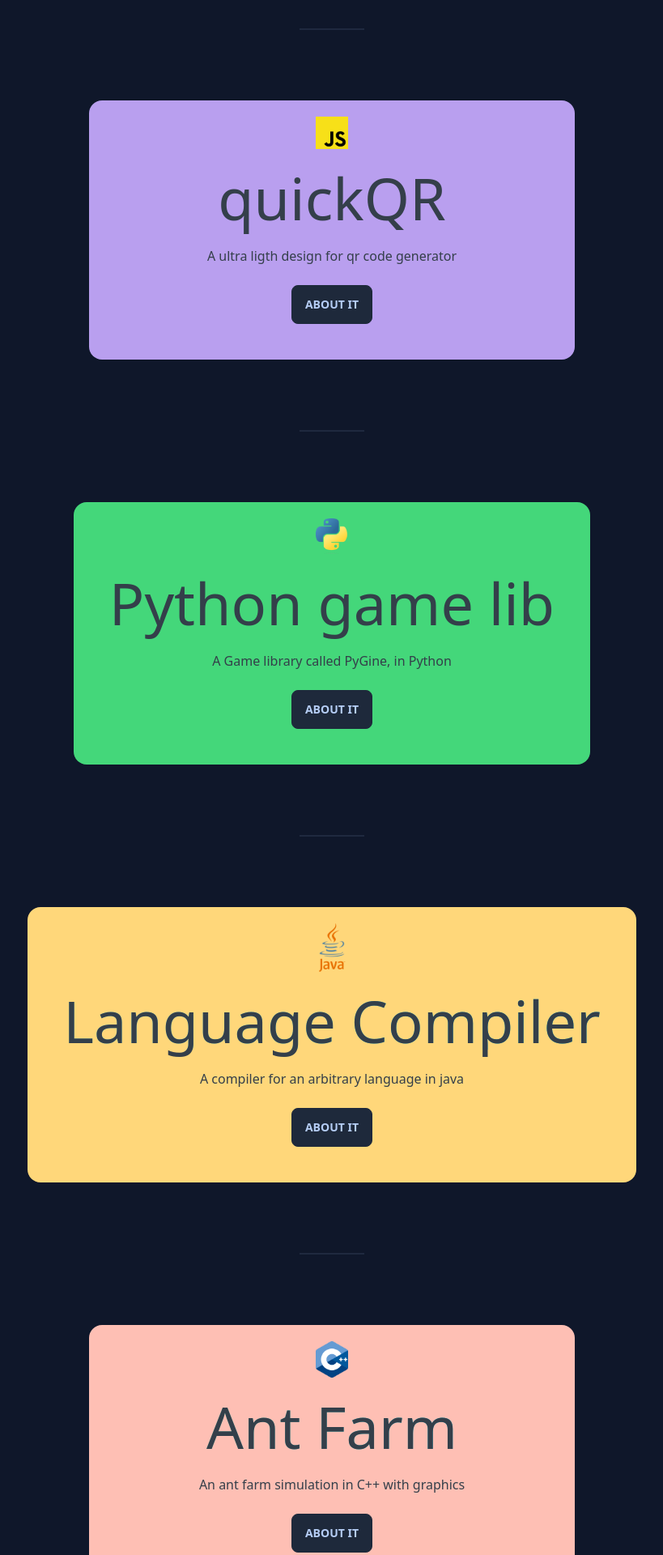
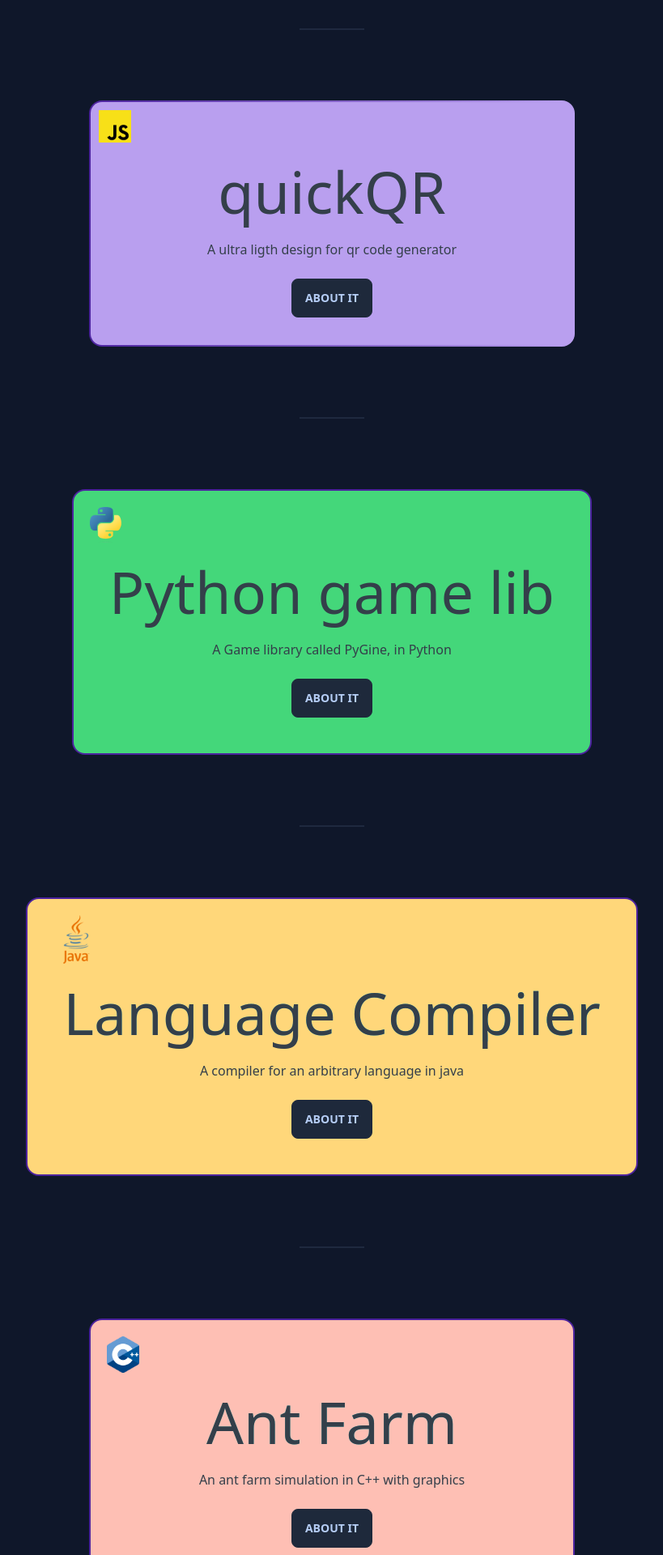
Before and after one commit to lumi-git/mywebsite, a SvelteKit app: page /projects in a window 1280 px wide. Shown: the part 300-2220 px from the top of the page at 81% size, without its empty margins (230-1049 px from the left). Built offline with nearby package versions, Linux system fonts and the light colour scheme.

Commit message:
restyle the project section

```diff
--- a/src/app.css
+++ b/src/app.css
@@ -59,29 +59,41 @@ html,body{
 }
 
 .tc1{
+
     color : #343f4a
 }
 
 .c1{
+    border-width: 2px;
+    border-color: #4c239e;
     background-color : #44D77A;
 
 }
 
 .c2{
+    border-width: 2px;
+    border-color: #4c239e;
     background-color : #FFD77A;
 }
 
 .c3{
+    border-width: 2px;
+    border-color: #4c239e;
     background-color : #FEBFB4;
 }
 .c4{
+    border-width: 2px;
+    border-color: #4c239e;
     background-color : #DBBFE8;
 }
 .c5{
+    border-width: 2px;
+    border-color: #4c239e;
     background-color : #B5DAFE;
 }
 
 .Link{
+
     background-color : #b99fef;
 }
 
@@ -89,6 +101,22 @@ html,body{
     width: 2%;
 }
 
-.quickqr{
-    background-color : #b99fef;
+.quickqr {
+    background-color: #b99fef; /* Fallback for older browsers */
+    background-clip: padding-box; /* This ensures the gradient background is only applied to the padding area. */
+    border: 2px solid transparent; /* We set a transparent border... */
+    position: relative; /* Position relative is required to position the pseudo-element */
+    padding: 10px; /* Adjust padding as needed */
 }
+
+/* Create a pseudo-element for the gradient border */
+.quickqr::before {
+    content: '';
+    position: absolute;
+    top: 0; right: 0; bottom: 0; left: 0;
+    z-index: -1; /* Place the pseudo-element behind the content */
+    margin: -2px; /* This should match the border width */
+    border-radius: inherit; /* Inherit border-radius from the parent */
+    background-image: linear-gradient(to right, #4c239e, #b99fef); /* Your gradient */
+    background-clip: padding-box; /* Clip the background to the inside edge of the border */
+}
--- a/src/lib/DividerTimeline.svelte
+++ b/src/lib/DividerTimeline.svelte
@@ -5,7 +5,7 @@
 </script>
 
 <div class="w-1/5  flex justify-center ">
-    <div class="relative flex h-full w-1 bg-indigo-300 items-center justify-center">
+    <div class="relative flex h-full w-1 bg-indigo-300 items-center justify-center hover:scale-110 hover:opacity-100 opacity-60 duration-200">
         <div class="absolute flex flex-col justify-center h-24 w-24 rounded-xl border-2 border-indigo-400 leading-none text-center z-10 bg-slate-700 font-thin">
             <div class = "text-zinc-200 font-bold text-2xl ">
                 {content}</div>
--- a/src/lib/EducationTimeline.svelte
+++ b/src/lib/EducationTimeline.svelte
@@ -20,9 +20,25 @@ import { onMount } from 'svelte';
 <div class="min-h-screen hidden sm:flex ">
     <div class="min-h-screen flex justify-center">
         <div class="w-2/3 mx-auto">
-            <div class="flex flex-row w-full" />
 
 
+
+            <div class="flex flex-row w-full" >
+                <!-- left col -->
+
+                <div class="w-2/5 px-2 py-10 text-center">
+
+                    <p class = "text-5xl hover:opacity-30 duration-200">Education</p>
+
+                </div>
+
+                <!--line column-->
+                <DividerTimeline content=Now/>
+                <div class="w-2/5 px-2 py-10  text-center ">
+                    <p class = "text-5xl hover:opacity-30 duration-200">Jobs</p>
+
+                </div>
+            </div>
 
             <div class="flex flex-row w-full" >
                 <!-- left col -->
@@ -33,7 +49,7 @@ import { onMount } from 'svelte';
                 />
 
                 <!--line column-->
-                <DividerTimeline content = "Now 2024"/>
+                <DividerTimeline content = "2024"/>
                 <!--right column-->
                 <TimelineItem  card_title="professional contrat" card_desc = "At CapGemini Rennes"
                 card_content = "During this last year of school, I will also work at capgemini. I just started my time at capgemini. I will post later about my experience here.
--- a/src/routes/education/+page.svelte
+++ b/src/routes/education/+page.svelte
@@ -25,9 +25,11 @@
 
     <h1 class = "hidden sm:flex text-center text-7xl pt-10 pb-4 font-extrabold text-transparent bg-clip-text bg-gradient-to-r from-emerald-200 to-cyan-500 sm:m-4  "> / </h1>
 
-    <h1 class = "text-center text-7xl pt-10 pb-4 font-extrabold text-transparent bg-clip-text bg-gradient-to-r from-emerald-200 to-cyan-500 sm:mt-4 ">Job</h1>
+    <h1 class = "text-center text-7xl sm:pt-10 pb-4 font-extrabold text-transparent bg-clip-text bg-gradient-to-r from-emerald-200 to-cyan-500 sm:mt-4 ">Job</h1>
+
+
 </div>
-
+<h1 class = "text-center text-7xl pb-4 font-extrabold text-transparent bg-clip-text bg-gradient-to-r from-emerald-100 to-cyan-200 sm:mt-4 ">Timeline</h1>
 <div class=" w-20 m-auto mt-10 mb-20"></div>
 
 
--- a/src/routes/projects/+page.svelte
+++ b/src/routes/projects/+page.svelte
@@ -30,21 +30,23 @@
 
     <div data-aos="slide-right">
 
-        <div class = "items-center card quickqr bg-opacity-60 rounded-2xl w-1/2 m-auto p-5 min-w-fit ">
+        <a href = "/projects/quickqr">
+            <div class = "items-center text-center rounded-2xl quickqr bg-opacity-60 w-1/2 m-auto p-5 min-w-fit hover:scale-[1.01] duration-100">
 
-            <img src = "javascriptLogo.png" class = " flex  w-10 " alt = "Python" />
-            <h1 class = "tc1 text-3xl sm:text-7xl  m-6" >quickQR</h1>
-            <p class = "tc1 text-center">A ultra ligth design for qr code generator</p>
-            <a href = "/projects/quickqr" class = "btn  m-6">About it </a>
+                <img src = "javascriptLogo.png" class = " flex  w-10 " alt = "Python" />
+                <h1 class = "tc1 text-3xl sm:text-7xl  m-6" >quickQR</h1>
+                <p class = "tc1 text-center">A ultra ligth design for qr code generator</p>
+                <a href = "/projects/quickqr" class = "btn  m-6">About it </a>
 
-        </div>
+            </div>
+        </a>
     </div>
 
     <div class="divider w-20 m-auto mt-20 mb-20"></div>
 
     <div data-aos="slide-left">
-
-        <div class = "items-center card c1 bg-opacity-60 rounded-2xl w-1/2 m-auto p-5 min-w-fit ">
+        <a href = "/projects/PyGine">
+        <div class = "items-center text-center c1 bg-opacity-60 rounded-2xl w-1/2 m-auto p-5 min-w-fit hover:scale-[1.01] duration-100">
 
             <img src = "pytonLogo.png" class = " flex  w-10 " alt = "Python" />
             <h1 class = "tc1 text-3xl sm:text-7xl  m-6" >Python game lib</h1>
@@ -52,26 +54,29 @@
             <a href = "/projects/PyGine" class = "btn  m-6">About it </a>
 
         </div>
+    </a>
     </div>
 
 
     <div class="divider w-20 m-auto mt-20 mb-20"></div>
 
     <div data-aos="slide-right">
-        <div class = "items-center  card c2   bg-opacity-60   rounded-2xl  w-1/2 m-auto p-5 min-w-fit">
+        <a href = "/projects/WhileCompiler">
+        <div class = "items-center text-center c2   bg-opacity-60   rounded-2xl  w-1/2 m-auto p-5 min-w-fit hover:scale-[1.01] duration-100">
             <img src = "javaLogo.png" class = " flex justify-center w-20" alt = "Java"/>
 
             <h1 class = "tc1 text-3xl sm:text-7xl bg-clip-text bg-gradient-to-r from-emerald-200 to-cyan-500 m-6" >Language Compiler</h1>
             <p class = "tc1 text-center">A compiler for an arbitrary language in java</p>
             <a href = "/projects/WhileCompiler" class = "btn  m-6">About it </a>
         </div>
+        </a>
     </div>
 
 
     <div class="divider w-20 m-auto mt-20 mb-20"></div>
 
     <div data-aos="slide-left">
-        <div class = "items-center  card c3   bg-opacity-60   rounded-2xl  w-1/2 m-auto p-5 min-w-fit">
+        <div class = "items-center text-center c3   bg-opacity-60   rounded-2xl  w-1/2 m-auto p-5 min-w-fit hover:scale-[1.01] duration-100">
             <img src = "c++Logo.png" class = " flex justify-center w-10 " alt = "C++"/>
 
             <h1 class = "tc1 text-3xl sm:text-7xl bg-clip-text bg-gradient-to-r from-emerald-200 to-cyan-500 m-6" >Ant Farm</h1>
@@ -84,7 +89,7 @@
 
     <div data-aos="slide-right">
 
-        <div class = "items-center Link card bg-opacity-60 rounded-2xl w-1/2 m-auto p-5 min-w-fit border">
+        <div class = " Link items-center text-center bg-opacity-60 rounded-2xl w-1/2 m-auto p-5 min-w-fit hover:scale-[1.01] duration-100">
             <LinkIcon  class = " flex justify-center w-12 h-12" />
             <h1 class = "tc1 text-3xl sm:text-7xl  m-6" >Others Websites</h1>
             <p class = "tc1 text-center"> Redirection to others websites/API </p>
@@ -97,7 +102,7 @@
     <div class="divider w-20 m-auto mt-20 mb-20"></div>
 
     <div data-aos="slide-left">
-        <div class = " items-center card c4 bg-opacity-60   rounded-2xl  w-1/2 m-auto p-5 min-w-fit">
+        <div class = " items-center text-center c4 bg-opacity-60   rounded-2xl  w-1/2 m-auto p-5 min-w-fit hover:scale-[1.01] duration-100">
             <img src = "javascriptLogo.png" class = " flex justify-center w-10  " alt = "Javascript" />
             <h1 class = "tc1 text-3xl sm:text-7xl bg-clip-text bg-gradient-to-r from-emerald-200 to-cyan-500 m-6">Dot Connection</h1>
             <div>
@@ -110,7 +115,7 @@
     <div class="divider w-20 m-auto mt-20 mb-20"></div>
 
     <div data-aos="slide-right">
-        <div class = "items-center  card c5 bg-opacity-60   rounded-2xl  w-1/2  m-auto p-5 min-w-fit ">
+        <div class = "items-center text-center c5 bg-opacity-60   rounded-2xl  w-1/2  m-auto p-5 min-w-fit hover:scale-[1.01] duration-100">
             <img src = "javascriptLogo.png" class = " flex justify-center w-10 " alt = "Javascript" />
             <h1 class = "tc1 text-3xl sm:text-7xl bg-clip-text bg-gradient-to-r from-emerald-200 to-cyan-500 m-6" >Ballons</h1>
             <p class = "tc1 text-center">A simple demo - Ballon simulation lead by p5 library in JS</p>
```
